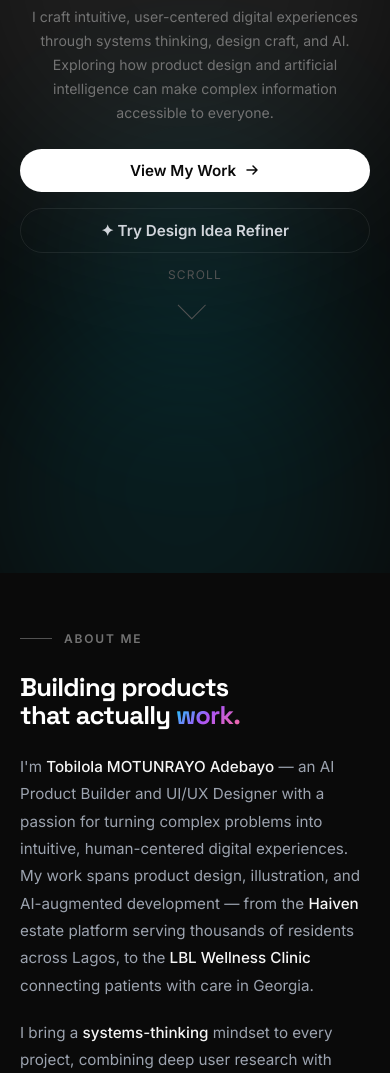
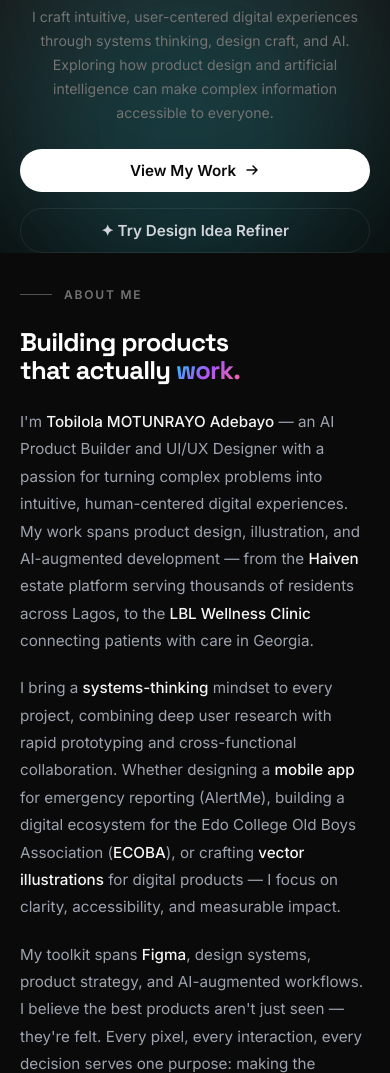
Before and after one commit to Tobilolade/Portfolio, a website built with Vite: page index.html in a window 390 px wide. Shown: the part 203-1276 px from the top of the page. Built offline with nearby package versions, Linux system fonts and the light colour scheme.

Commit message:
Fix mobile hero spacing - hide scroll indicator, reduce gap to About

```diff
--- a/src/style.css
+++ b/src/style.css
@@ -1530,7 +1530,9 @@ a { color: inherit; text-decoration: none; }
 @media (max-width: 640px) {
   .nav-links, .nav-cta { display: none; }
   .nav-hamburger { display: flex; }
-  #hero { padding-top: calc(var(--nav-h) + 0.5rem); min-height: 92vh; justify-content: flex-start; }
+  #hero { min-height: auto; padding-top: calc(var(--nav-h) + 0.5rem); padding-bottom: 0; justify-content: flex-start; }
+  #about { padding-top: 1.5rem; }
+  .hero-scroll-indicator { display: none; }
   .projects-grid { grid-template-columns: 1fr; }
   .stats-row { gap: 2rem; flex-wrap: wrap; }
   .hero-actions { flex-direction: column; align-items: center; width: 100%; }
```
